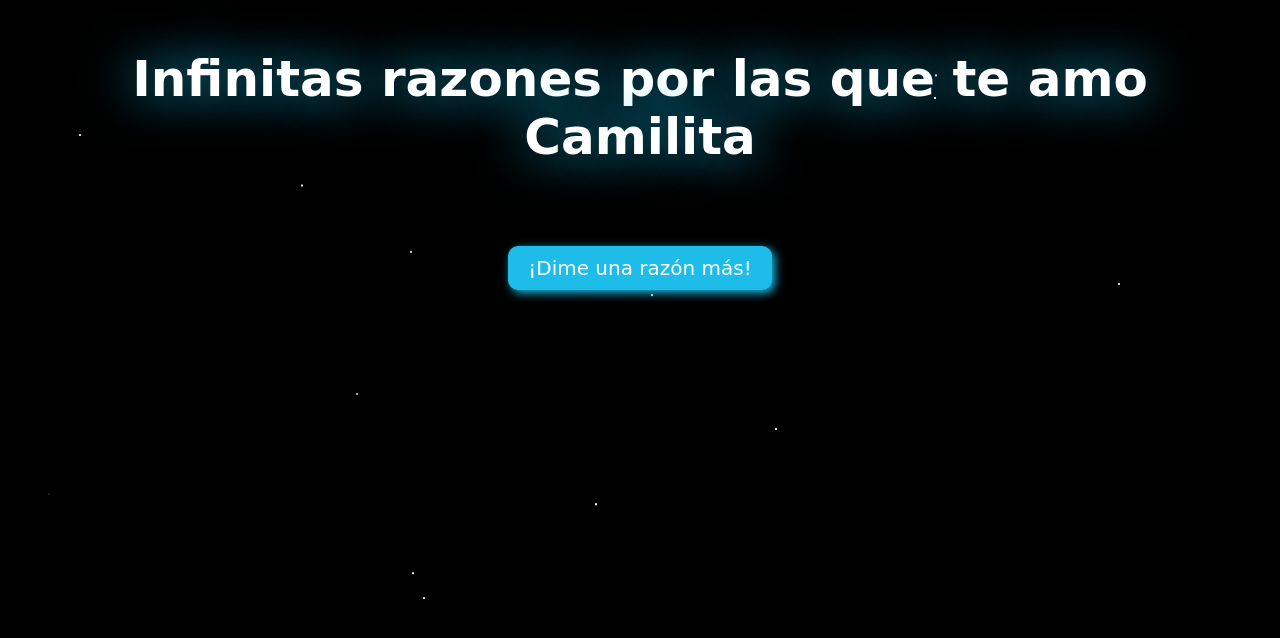
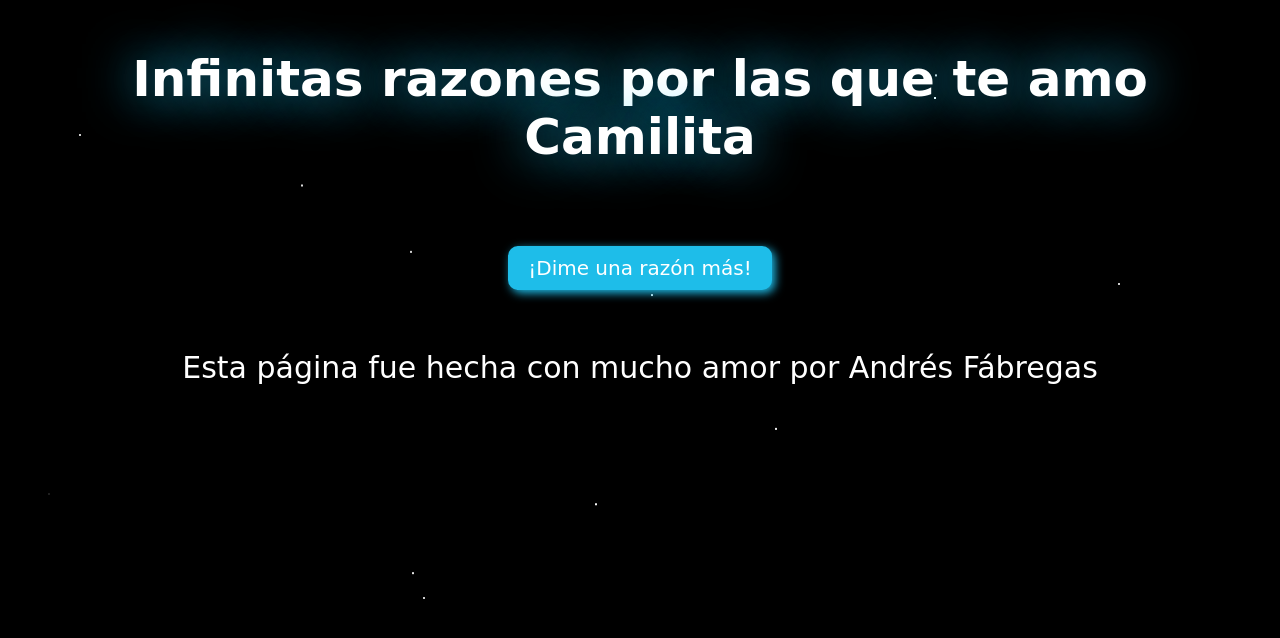
Before and after one commit to ANDFS2411x/InfinitasRazonesParaAmarteC, a plain HTML site: page index.html in a window 1280 px wide. Shown: the top 638 px of the page. Drawn offline with Linux system fonts and the light colour scheme; a web font is replaced by a local one.

Commit message:
Update style.css

```diff
--- a/css/style.css
+++ b/css/style.css
@@ -21,12 +21,6 @@ h1 {
   100% {
     text-shadow: 0 0 50px #00ff48;
   }
-}
-
-.dedicado {
-  font-style: italic;
-  color: rgb(255, 255, 255);
-  margin-top: 20px;
 }
 
 h1:hover {
@@ -100,3 +94,17 @@ button:hover {
     opacity: 0;
   }
 }
+
+footer {
+  background-color: black;;
+  padding: 10px;
+  text-align: center;
+  font-size: 30px;
+  margin-top: 50px;
+  color: white;
+}
+
+footer p {
+  margin: 0;
+  font-style: 'Mynerve', cursive;
+}
```
